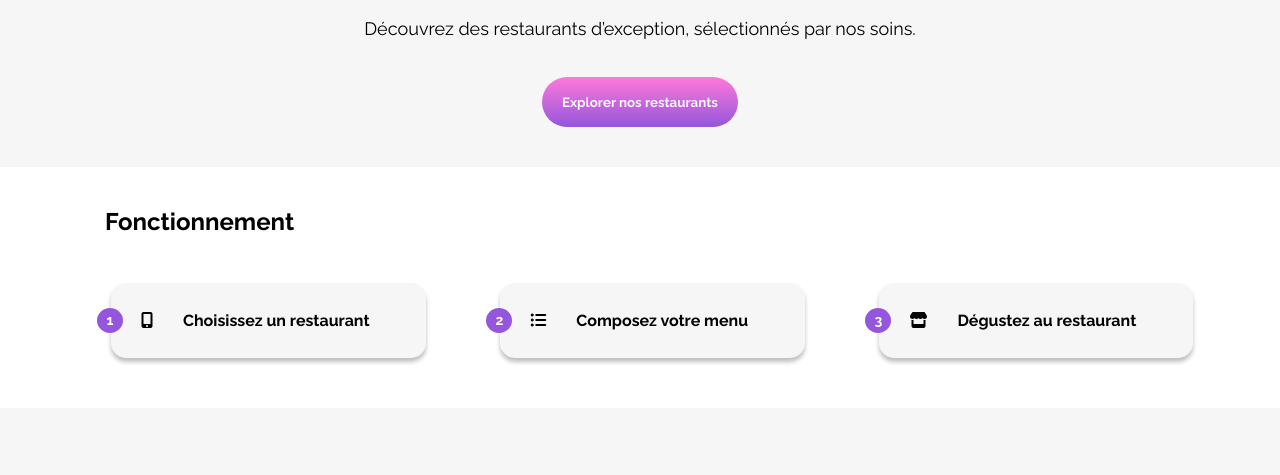
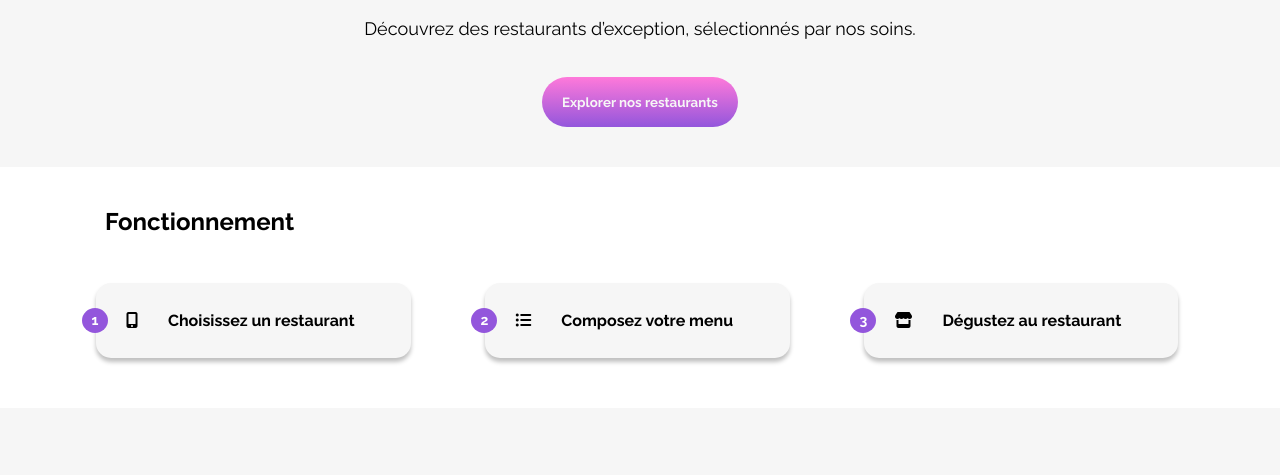
Before and after one commit to Byakkooo/ohmyfood, a plain HTML site: page index.html in a window 1280 px wide. Shown: the part 260-735 px from the top of the page. Drawn offline with Linux system fonts and the light colour scheme.

Commit message:
update my project

```diff
--- a/css/style.css
+++ b/css/style.css
@@ -35,12 +35,14 @@
 /****** function ***********/
 
 .title-function {
-    padding-left: 85px;
+    padding-left: 5px;
 }
 
 .function {
-    padding-left: 30px;
     padding-bottom: 30px;
+    max-width: 1250px;
+    margin-left: 80px;
+    margin-right: 80px;
 }
 
 .function a {
```
Also changed, not shown: index.html (+1 -1 lines).
